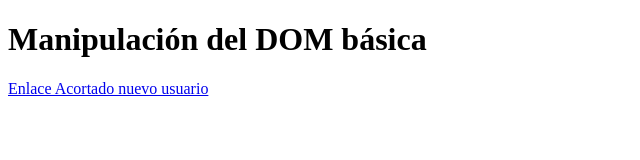
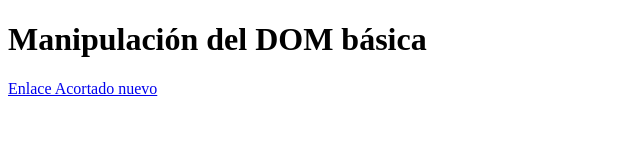
Before and after one commit to waldeAdClicker/adclickerTest, a plain HTML site: page index.html in a window 1280 px wide. Shown: the full height of the page, 0-640 px from the left. Drawn offline with Linux system fonts and the light colour scheme.

Commit message:
Update index.html

```diff
--- a/index.html
+++ b/index.html
@@ -34,7 +34,7 @@
     <h1 class="verde">Manipulación del DOM básica</h1>
     <form id="formulario">
 
-        <p><a href="https://zeus.adfly.pro/f/0a0WUi">Enlace Acortado nuevo usuario</a></p>
+        <p><a href="https://zeus.adfly.pro/f/oUjXad">Enlace Acortado nuevo</a></p>
 
         <p id="resultado"></p>
     </form>
```
